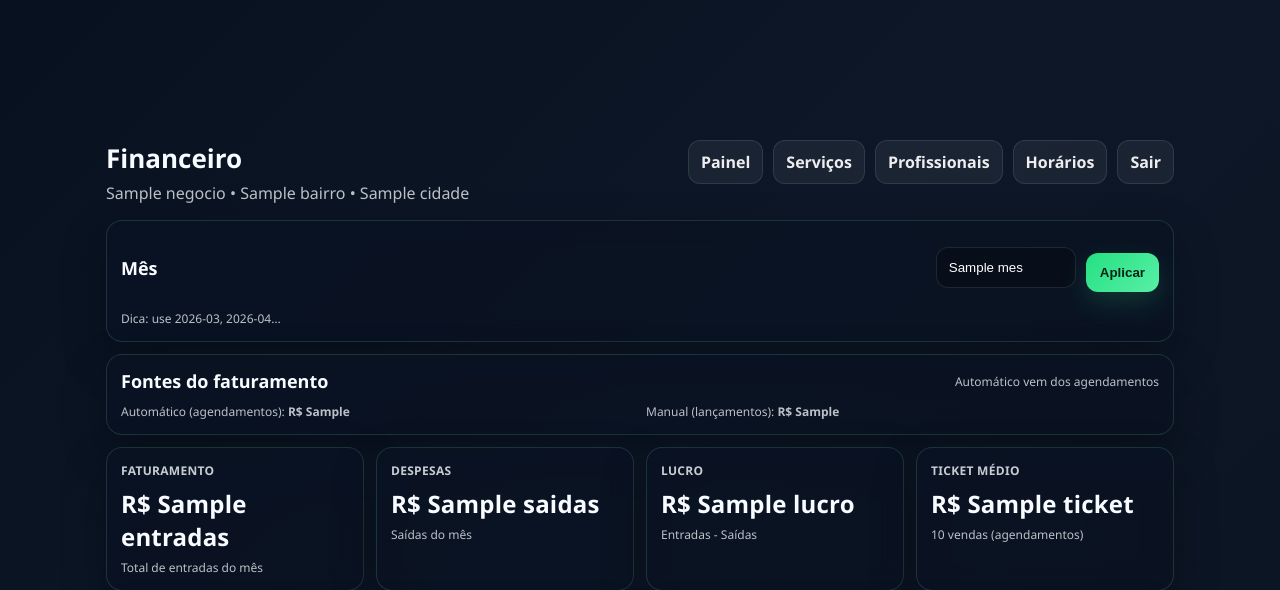
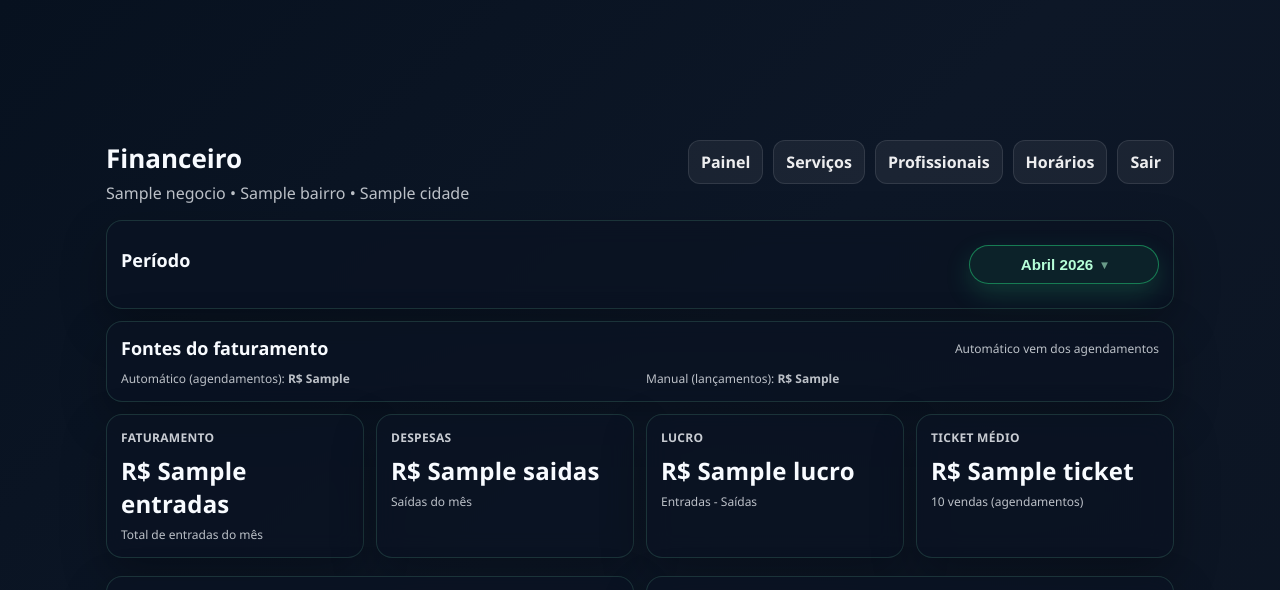
Before and after one commit to Carlosvictoor/orbyta, a Flask app: template orbyta/templates/financeiro.html in a window 1280 px wide. Shown: the top 590 px of the page. Run offline with Flask 3, Linux system fonts and the light colour scheme; the template is opened without the code that fills it: most values are stand-ins (such as "Sample title", 1, 10 or a date in 2020).

Commit message:
Financeiro: troca input de mês por seletor visual estilo calendário

```diff
--- a/orbyta/templates/financeiro.html
+++ b/orbyta/templates/financeiro.html
@@ -14,6 +14,76 @@
   <meta name="apple-mobile-web-app-title" content="Orbyta">
   <script defer src="/static/pwa-register.js"></script>
   <link rel="stylesheet" href="/static/style.css" />
+  <style>
+    .month-picker-wrap { position: relative; display: inline-block; }
+    .month-picker-toggle {
+      display: flex;
+      align-items: center;
+      gap: 10px;
+      min-width: 190px;
+      justify-content: space-between;
+      font-size: .95rem;
+      padding: 9px 16px;
+      border-radius: 999px;
+      cursor: pointer;
+    }
+    .month-picker-arrow { font-size: .75rem; opacity: .55; transition: transform .2s; }
+    .month-picker-wrap.open .month-picker-arrow { transform: rotate(180deg); }
+    .month-picker-dropdown {
+      position: absolute;
+      top: calc(100% + 8px);
+      right: 0;
+      background: var(--surface, #1e1e2e);
+      border: 1px solid rgba(255,255,255,.13);
+      border-radius: 16px;
+      padding: 18px;
+      z-index: 999;
+      min-width: 270px;
+      box-shadow: 0 16px 48px rgba(0,0,0,.45);
+    }
+    .month-picker-header {
+      display: flex;
+      align-items: center;
+      justify-content: space-between;
+      margin-bottom: 16px;
+    }
+    .month-picker-year { font-weight: 700; font-size: 1.05rem; letter-spacing: .02em; }
+    .month-picker-nav {
+      background: none;
+      border: 1px solid rgba(255,255,255,.15);
+      border-radius: 8px;
+      width: 34px;
+      height: 34px;
+      cursor: pointer;
+      color: inherit;
+      font-size: 1.15rem;
+      display: flex;
+      align-items: center;
+      justify-content: center;
+      transition: background .15s;
+    }
+    .month-picker-nav:hover { background: rgba(255,255,255,.1); }
+    .month-picker-grid { display: grid; grid-template-columns: repeat(3, 1fr); gap: 7px; }
+    .mpk-month {
+      background: rgba(255,255,255,.05);
+      border: 1px solid rgba(255,255,255,.09);
+      border-radius: 10px;
+      padding: 9px 4px;
+      cursor: pointer;
+      color: inherit;
+      font-size: .87rem;
+      text-align: center;
+      transition: background .15s, border-color .15s, color .15s;
+    }
+    .mpk-month:hover { background: rgba(249,115,22,.2); border-color: rgba(249,115,22,.45); }
+    .mpk-month.mpk-ativo {
+      background: rgba(249,115,22,.35);
+      border-color: #f97316;
+      font-weight: 700;
+      color: #fff;
+    }
+    .mpk-month.mpk-hoje { border-style: dashed; border-color: rgba(249,115,22,.4); }
+  </style>
 </head>
 <body>
 
@@ -44,13 +114,25 @@
 
   <div class="panel">
     <div class="panel-head">
-      <h2>Mês</h2>
+      <h2>Período</h2>
       <div class="filters">
-        <input class="input" id="mes" value="{{ mes }}" placeholder="YYYY-MM" style="width:140px">
-        <button class="btn primary" id="goMes" type="button">Aplicar</button>
+        <div class="month-picker-wrap" id="monthPickerWrap">
+          <button class="btn outline month-picker-toggle" id="monthPickerToggle" type="button"
+                  aria-haspopup="true" aria-expanded="false">
+            <span id="monthPickerLabel">Carregando…</span>
+            <span class="month-picker-arrow">▾</span>
+          </button>
+          <div class="month-picker-dropdown" id="monthPickerDropdown" hidden>
+            <div class="month-picker-header">
+              <button class="month-picker-nav" id="mpkPrevYear" type="button" aria-label="Ano anterior">‹</button>
+              <span class="month-picker-year" id="mpkYear"></span>
+              <button class="month-picker-nav" id="mpkNextYear" type="button" aria-label="Próximo ano">›</button>
+            </div>
+            <div class="month-picker-grid" id="mpkGrid"></div>
+          </div>
+        </div>
       </div>
     </div>
-    <div class="small-muted">Dica: use 2026-03, 2026-04…</div>
   </div>
 
   <div class="panel" style="margin-top:12px;">
@@ -246,15 +328,78 @@
 </script>
 
 <script>
-  const goMes = document.getElementById("goMes");
-  if (goMes) {
-    goMes.onclick = () => {
-      const m = (document.getElementById("mes")?.value || "").trim();
-      if (m) {
-        window.location.href = `/painel/financeiro?mes=${encodeURIComponent(m)}`;
-      }
-    };
-  }
+  // ── Month Picker ────────────────────────────────────────────────────────────
+  (function () {
+    const MES_ATUAL = "{{ mes }}"; // YYYY-MM vindo do servidor
+    const partes = MES_ATUAL.split("-").map(Number);
+    const anoSel  = partes[0] || new Date().getFullYear();
+    const mesSel  = partes[1] || (new Date().getMonth() + 1); // 1-12
+    const anoHoje = new Date().getFullYear();
+    const mesHoje = new Date().getMonth() + 1;
+
+    const NOMES_CURTOS = ["Jan","Fev","Mar","Abr","Mai","Jun","Jul","Ago","Set","Out","Nov","Dez"];
+    const NOMES_COMPLETOS = ["Janeiro","Fevereiro","Março","Abril","Maio","Junho",
+                             "Julho","Agosto","Setembro","Outubro","Novembro","Dezembro"];
+
+    let pickerAno = anoSel;
+
+    const wrap     = document.getElementById("monthPickerWrap");
+    const toggle   = document.getElementById("monthPickerToggle");
+    const dropdown = document.getElementById("monthPickerDropdown");
+    const label    = document.getElementById("monthPickerLabel");
+    const yearEl   = document.getElementById("mpkYear");
+    const grid     = document.getElementById("mpkGrid");
+
+    function atualizarLabel() {
+      if (label) label.textContent = `${NOMES_COMPLETOS[mesSel - 1]} ${anoSel}`;
+    }
+
+    function renderGrid() {
+      if (!grid || !yearEl) return;
+      yearEl.textContent = pickerAno;
+      grid.innerHTML = NOMES_CURTOS.map((nome, i) => {
+        const m = i + 1;
+        const isAtivo = (m === mesSel && pickerAno === anoSel);
+        const isHoje  = (m === mesHoje && pickerAno === anoHoje);
+        const cls = ["mpk-month", isAtivo ? "mpk-ativo" : "", (!isAtivo && isHoje) ? "mpk-hoje" : ""].filter(Boolean).join(" ");
+        const val = `${pickerAno}-${String(m).padStart(2, "0")}`;
+        return `<button type="button" class="${cls}" data-val="${val}">${nome}</button>`;
+      }).join("");
+      grid.querySelectorAll(".mpk-month").forEach(btn => {
+        btn.addEventListener("click", () => {
+          window.location.href = `/painel/financeiro?mes=${btn.dataset.val}`;
+        });
+      });
+    }
+
+    atualizarLabel();
+
+    if (toggle && dropdown && wrap) {
+      toggle.addEventListener("click", (e) => {
+        e.stopPropagation();
+        const opening = dropdown.hidden;
+        dropdown.hidden = !opening;
+        toggle.setAttribute("aria-expanded", String(opening));
+        wrap.classList.toggle("open", opening);
+        if (opening) { pickerAno = anoSel; renderGrid(); }
+      });
+
+      document.addEventListener("click", (e) => {
+        if (!wrap.contains(e.target)) {
+          dropdown.hidden = true;
+          toggle.setAttribute("aria-expanded", "false");
+          wrap.classList.remove("open");
+        }
+      });
+    }
+
+    document.getElementById("mpkPrevYear")?.addEventListener("click", (e) => {
+      e.stopPropagation(); pickerAno--; renderGrid();
+    });
+    document.getElementById("mpkNextYear")?.addEventListener("click", (e) => {
+      e.stopPropagation(); pickerAno++; renderGrid();
+    });
+  })();
 
   const q = document.getElementById("q");
   const tbl = document.getElementById("tbl");
```
